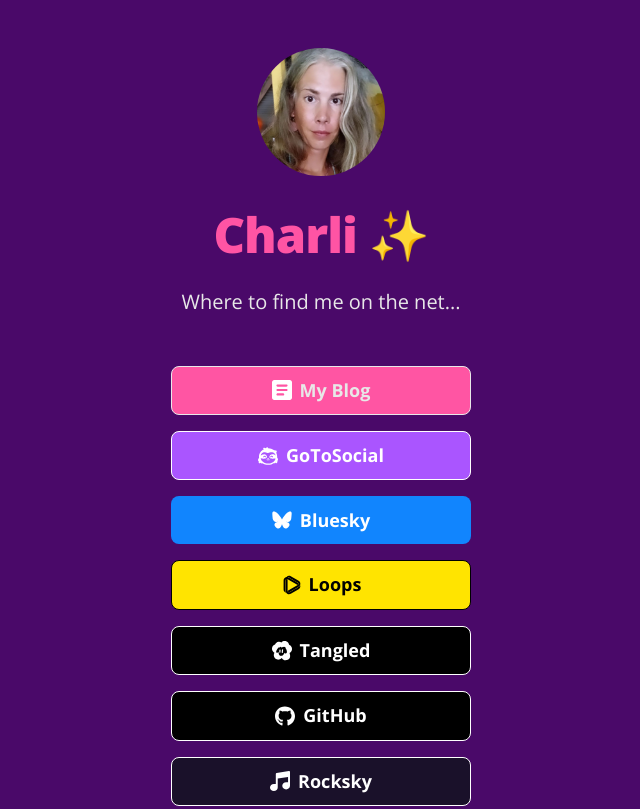
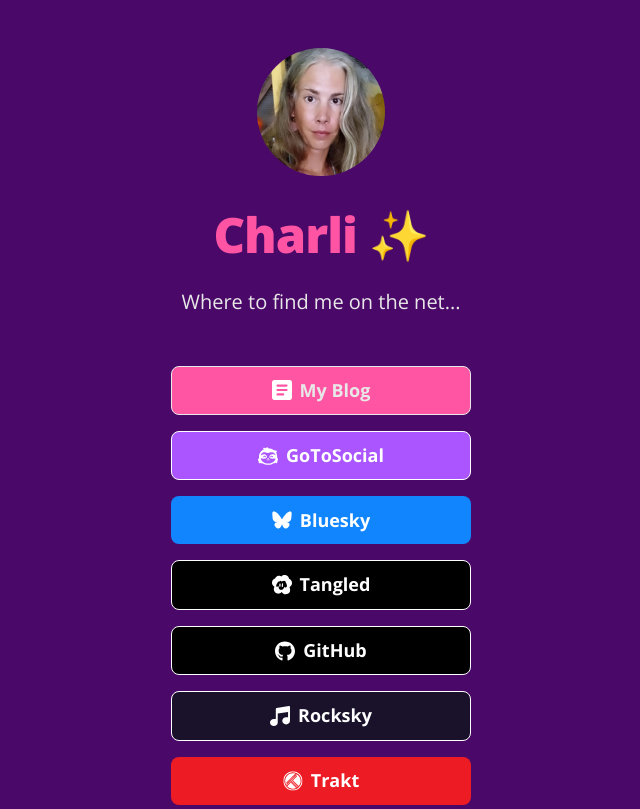
Before and after one commit to awildfaerie/my-links-page, a plain HTML site: page index.html in a window 1280 px wide. Shown: the top 809 px of the page, without its empty margins (319-959 px from the left). Drawn offline with Linux system fonts and the light colour scheme.

Commit message:
chore: remove Loops link and assets

```diff
--- a/css/brands.css
+++ b/css/brands.css
@@ -37,12 +37,6 @@
   --button-border: 1px solid #ffffff;
 }
 
-.button-loops {
-  --button-text: #000000;
-  --button-background: #ffe400;
-  --button-border: 1px solid #000000;
-}
-
 .button-signal {
   --button-text: #ffffff;
   --button-background: #3b45fd;
--- a/index.html
+++ b/index.html
@@ -41,9 +41,6 @@
               <!-- Bluesky -->
               <a class="button button-bluesky" href="https://bsky.app/profile/awildfaerie.com" target="_blank" rel="me" role="button"><img class="icon" aria-hidden="true" src="images/icons/bluesky.svg" alt="Bluesky Logo">Bluesky</a>
 
-              <!-- Loops -->
-              <a class="button button-loops" href="https://loops.video/@awildfaerie" target="_blank" rel="me" role="button"><img class="icon" aria-hidden="true" src="images/icons/loops.svg" alt="Loops Logo">Loops</a>
-
               <!-- Tangled -->
               <a class="button button-tangled" href="https://tangled.org/awildfaerie.com" target="_blank" rel="me" role="button"><img class="icon" aria-hidden="true" src="images/icons-extended/tangled.svg" alt="Tangled Logo">Tangled</a>
 
```
Also changed, not shown: images/icons/loops.svg (deleted).
